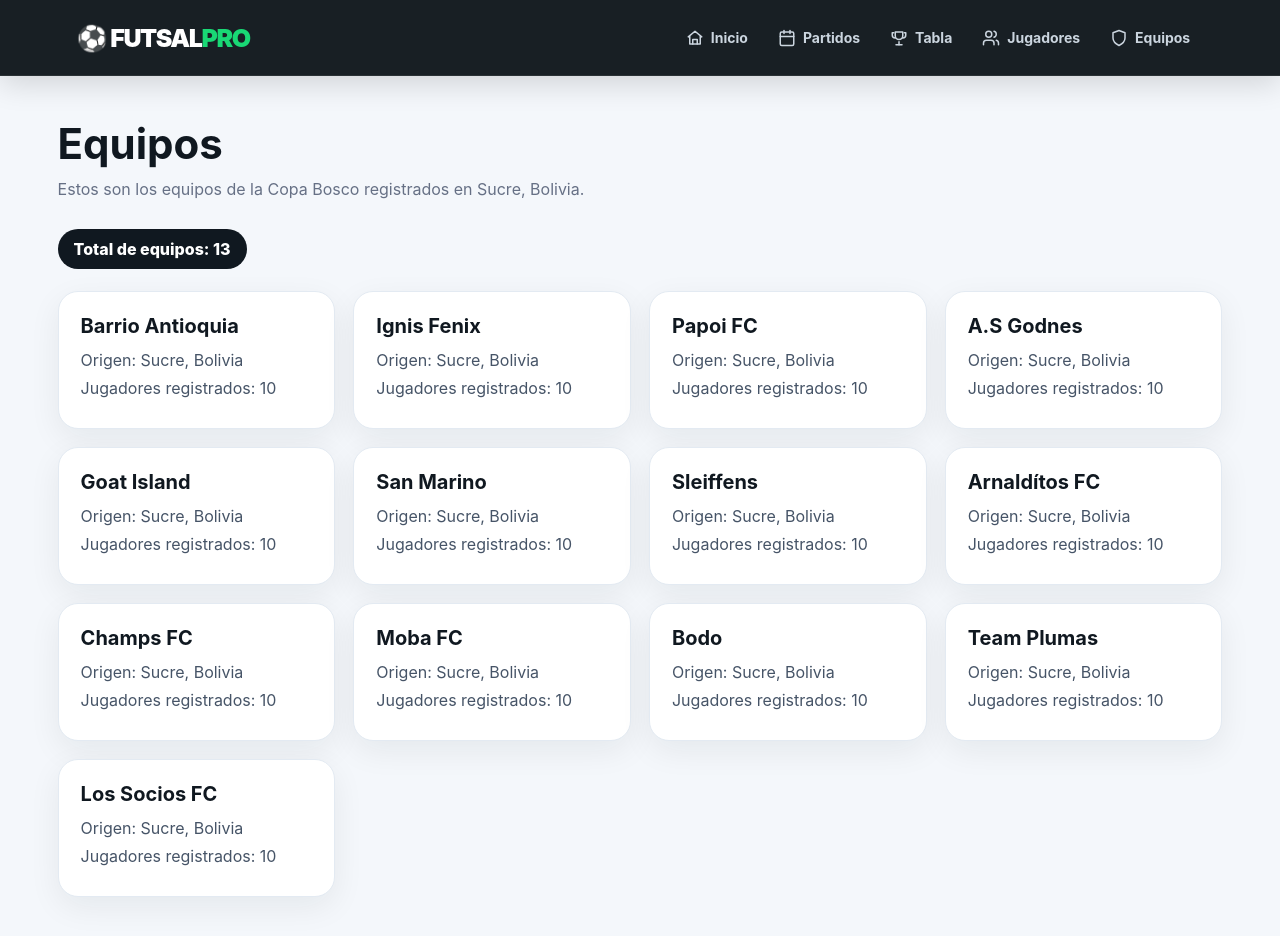
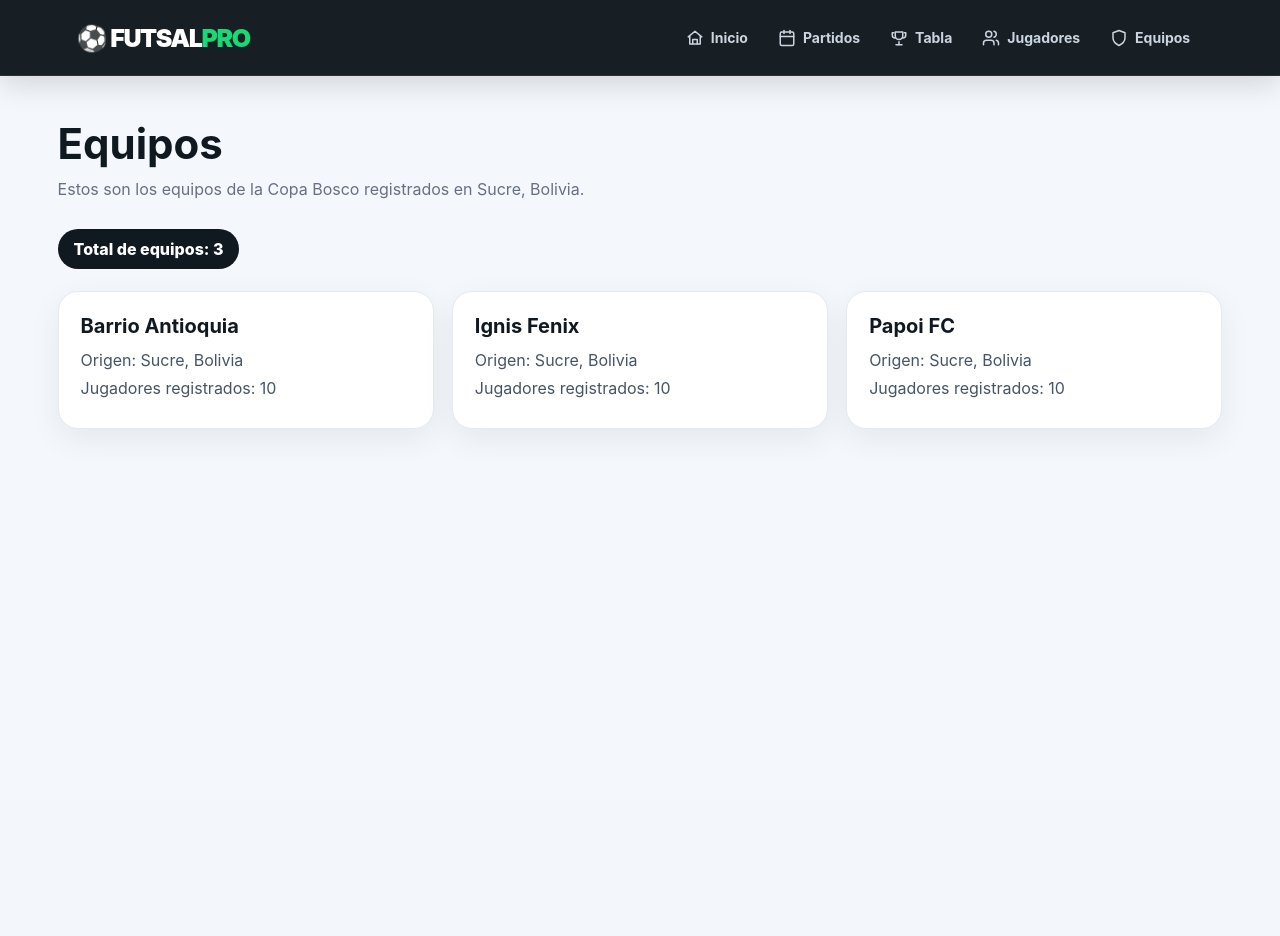
Before and after one commit to MAICK-JESUS/frontend-hospital, a React (Vite) app: page /equipos in a window 1280 px wide. Shown: the top 936 px of the page. After the commit the page ends 800 px from the top, so only its background shows below. Built offline with nearby package versions, Linux system fonts and the light colour scheme.

Commit message:
Ajustar liga a 3 equipos para el calendario de partidos

```diff
--- a/src/data/futsalData.ts
+++ b/src/data/futsalData.ts
@@ -9,7 +9,6 @@ export const scheduledMatches = [
   },
   {
     id: 2,
-
     date: "2026-08-19",
     time: "20:00",
     homeTeam: "Real Capital",
@@ -31,14 +30,6 @@ export const scheduledMatches = [
     homeTeam: "Futsal Oriente",
     awayTeam: "Real Capital",
     venue: "Arena Metropolitana",
-  },
-  {
-    id: 5,
-    date: "2026-08-25",
-    time: "17:45",
-    homeTeam: "Deportivo Costa",
-    awayTeam: "Unión Andina",
-    venue: "Complejo La Costa",
   },
 ];
 
@@ -71,14 +62,4 @@ export const teams = [
   { name: "Barrio Antioquia", origin: "Sucre, Bolivia", players: 10 },
   { name: "Ignis Fenix", origin: "Sucre, Bolivia", players: 10 },
   { name: "Papoi FC", origin: "Sucre, Bolivia", players: 10 },
-  { name: "A.S Godnes", origin: "Sucre, Bolivia", players: 10 },
-  { name: "Goat Island", origin: "Sucre, Bolivia", players: 10 },
-  { name: "San Marino", origin: "Sucre, Bolivia", players: 10 },
-  { name: "Sleiffens", origin: "Sucre, Bolivia", players: 10 },
-  { name: "Arnaldítos FC", origin: "Sucre, Bolivia", players: 10 },
-  { name: "Champs FC", origin: "Sucre, Bolivia", players: 10 },
-  { name: "Moba FC", origin: "Sucre, Bolivia", players: 10 },
-  { name: "Bodo", origin: "Sucre, Bolivia", players: 10 },
-  { name: "Team Plumas", origin: "Sucre, Bolivia", players: 10 },
-  { name: "Los Socios FC", origin: "Sucre, Bolivia", players: 10 },
 ];
```
